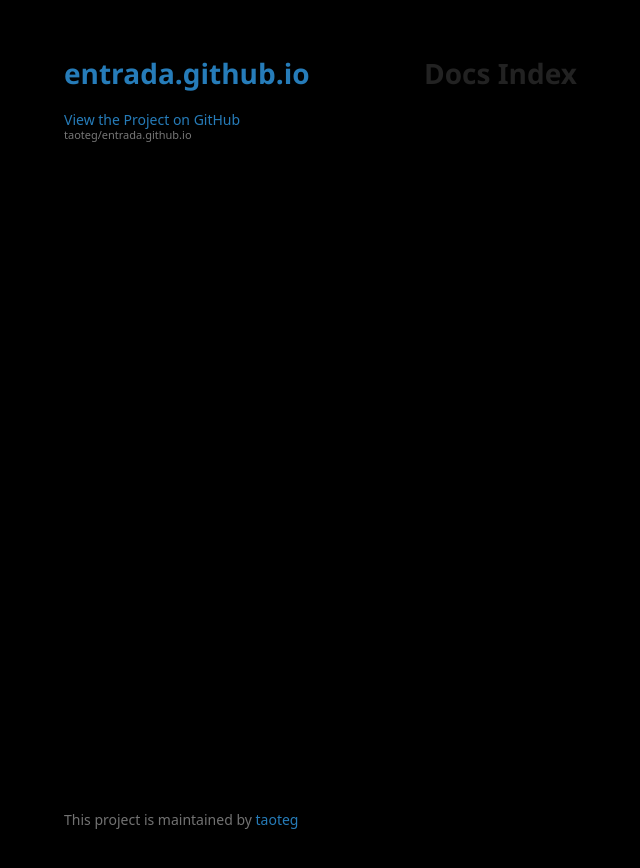
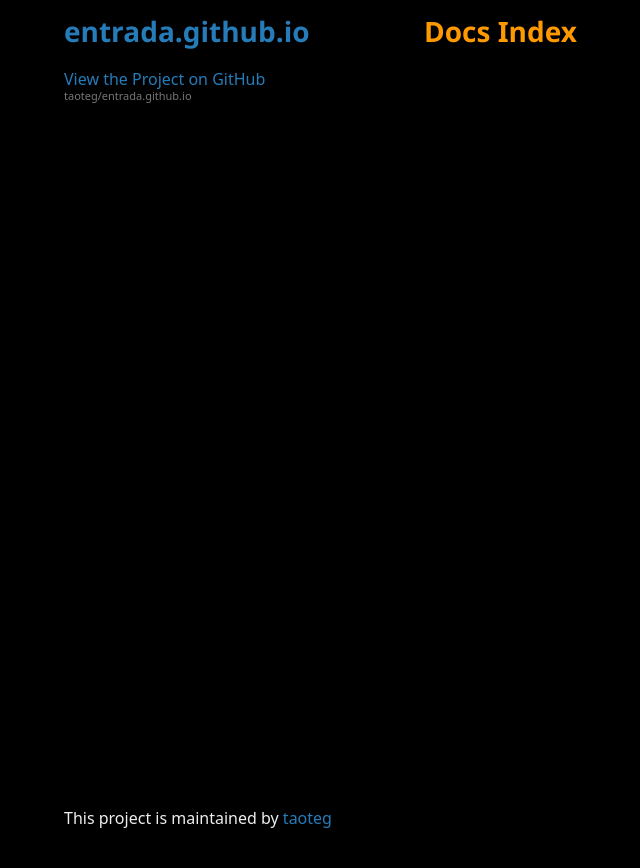
Before and after one commit to taoteg/entrada.github.io, a Jekyll site: the page built from docs/index.md, in a window 1280 px wide. Shown: the top 868 px of the page, without its empty margins (146-786 px from the left). Built offline with Jekyll 4.4.1, drawn with Linux system fonts in a browser that asks for light colours; some web fonts are replaced; our own code applies the rules of GitHub Pages for plain Markdown files; the repository's description, which GitHub fills in, is left out.

Commit message:
Update style.scss

```diff
--- a/docs/assets/css/style.scss
+++ b/docs/assets/css/style.scss
@@ -4,4 +4,12 @@
 @import "{{ site.theme }}";
 body {
   background: #000;
+  color: #eee;
+  font-size: 1rem;
+  margin: 1rem;
+  padding: 0;
 }
+
+h1 {
+  color: #f90;
+}
```
